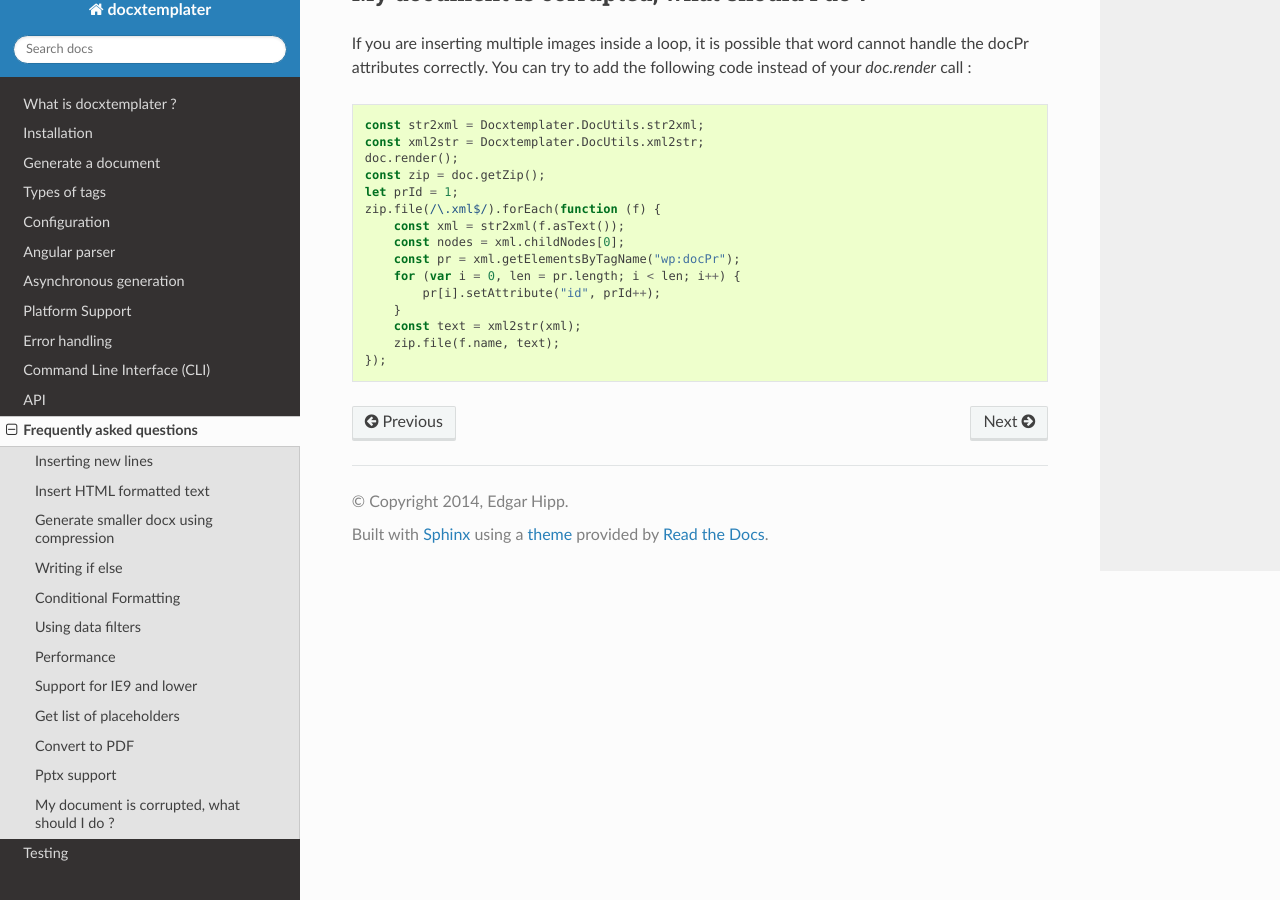
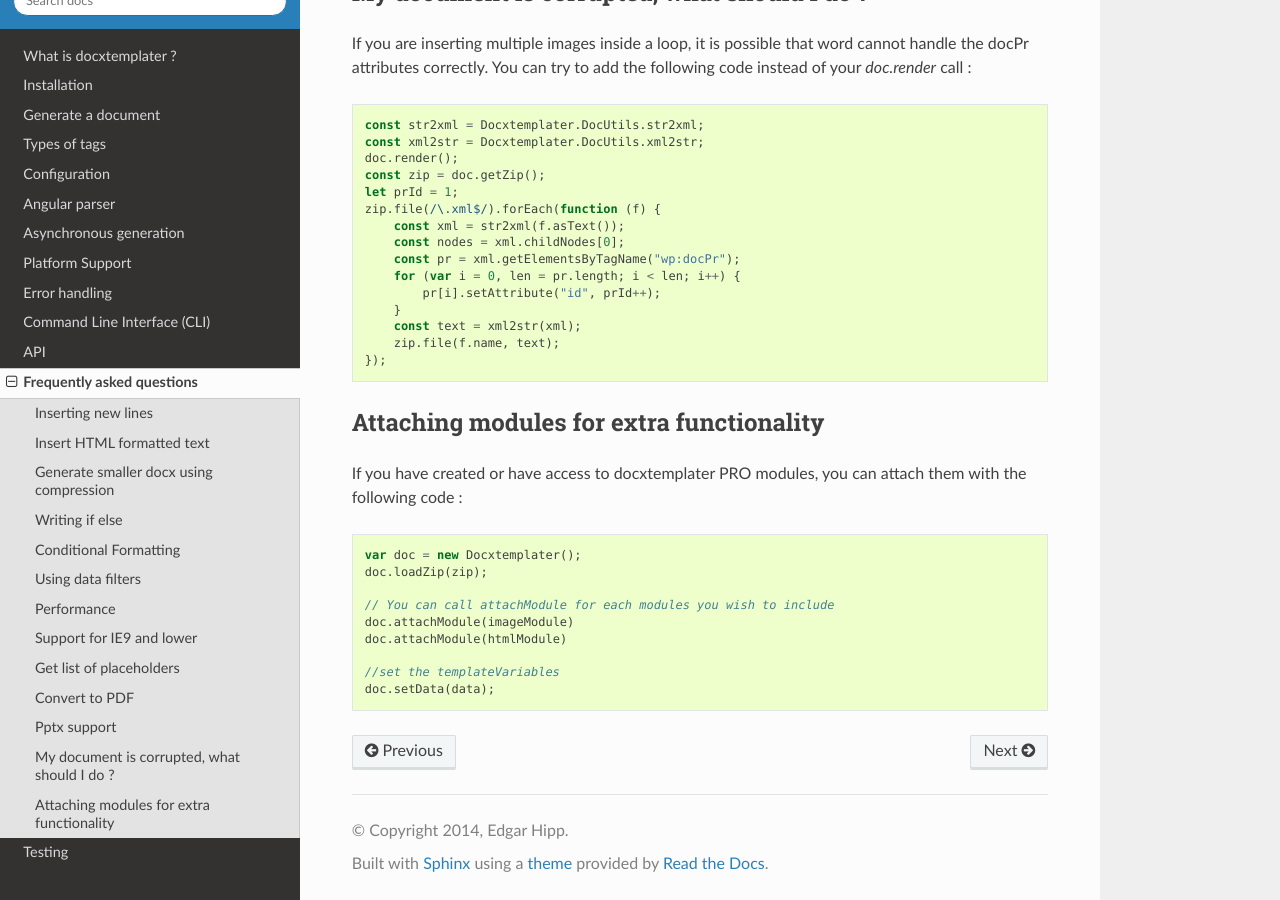
Before and after one commit to open-xml-templating/docxtemplater, a Sphinx documentation site: the page built from docs/source/faq.rst, in a window 1280 px wide and 900 px high, scrolled down 3832 px. Built offline with Sphinx 7.4.7 and the Read the Docs theme 2.0.0, drawn with Linux system fonts in a browser that asks for light colours.

Commit message:
Update documentation for attachModule

```diff
--- a/docs/source/api.rst
+++ b/docs/source/api.rst
@@ -38,3 +38,9 @@ Methods
     getZip()
 
         This will return you the zip that represents the docx. You can then call `.generate` on this to generate a buffer, string , ... (see https://stuk.github.io/jszip/documentation/api_jszip/generate.html)
+
+    attachModule(module)
+
+        This will attach a module to the docxtemplater instance, which is usually used to add new generation features (possibility to include images, HTML, ...). Pro modules can be bought on https://docxtemplater.com/
+
+        This method can be called multiple times, for example : `doc.loadZip(zip).attachModule(imageModule).attachModule(htmlModule)`
--- a/docs/source/faq.rst
+++ b/docs/source/faq.rst
@@ -217,3 +217,21 @@ If you are inserting multiple images inside a loop, it is possible that word can
         const text = xml2str(xml);
         zip.file(f.name, text);
     });
+
+Attaching modules for extra functionality
+-----------------------------------------
+
+If you have created or have access to docxtemplater PRO modules, you can attach them with the following code :
+
+
+.. code-block:: javascript
+
+    var doc = new Docxtemplater();
+    doc.loadZip(zip);
+
+    // You can call attachModule for each modules you wish to include
+    doc.attachModule(imageModule)
+    doc.attachModule(htmlModule)
+
+    //set the templateVariables
+    doc.setData(data);
```
